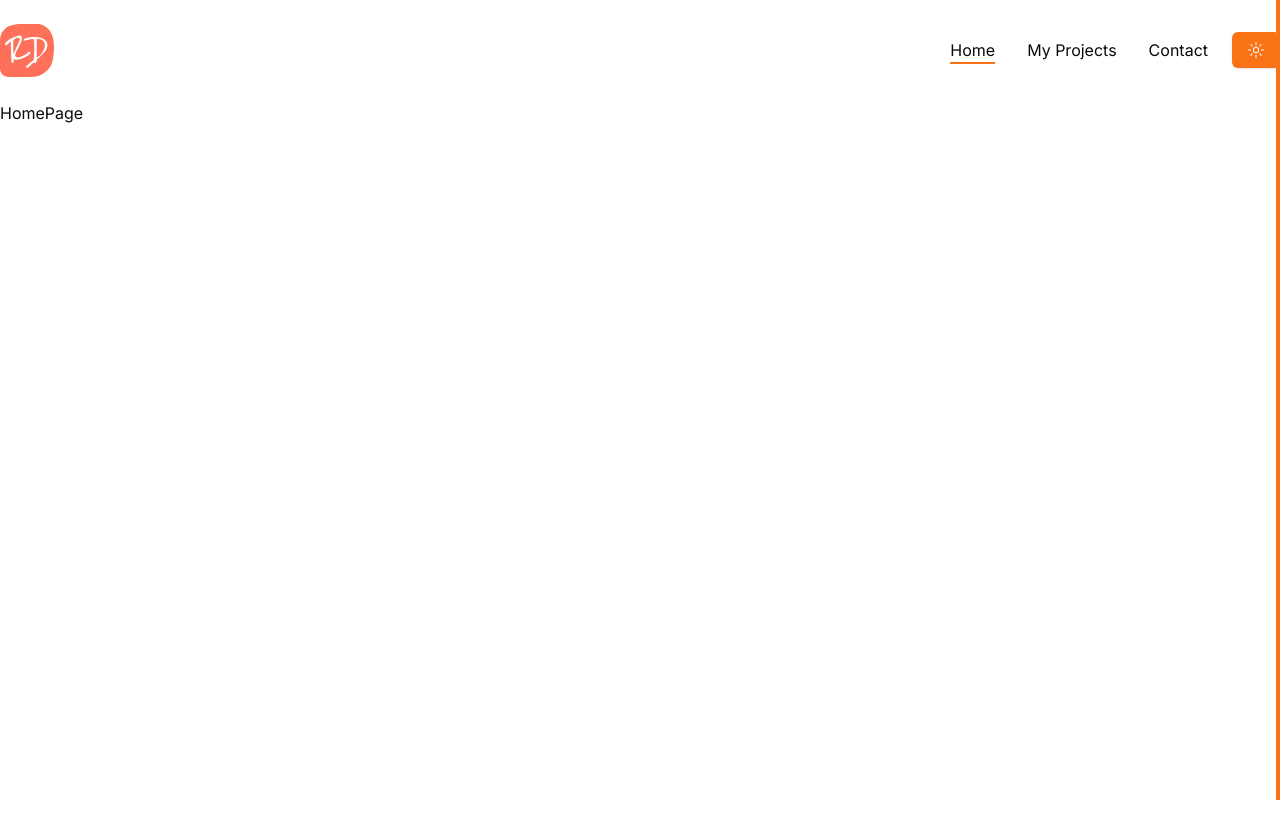
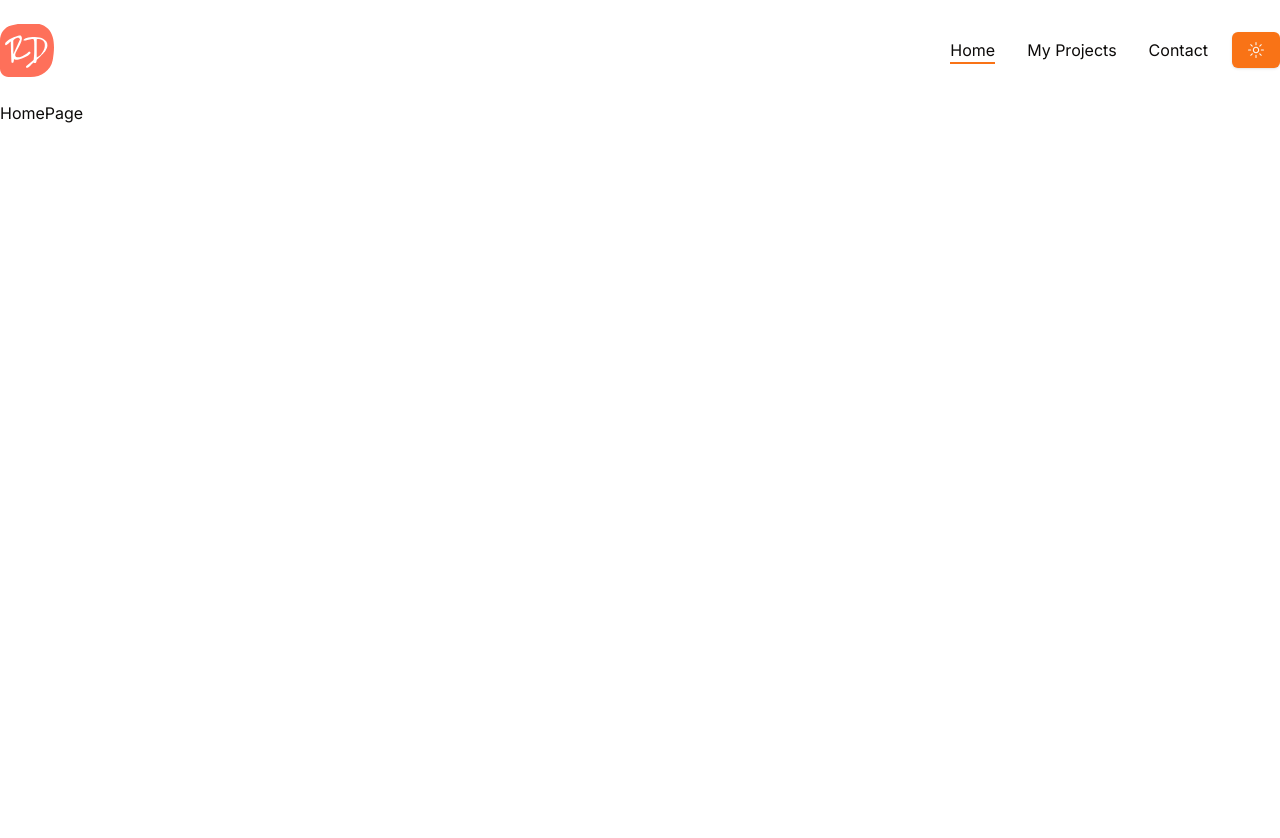
Before and after one commit to asifichy/Web_Portfolio, a Next.js app: page / in a window 1280 px wide. Shown: the top 838 px of the page. Built offline with nearby package versions, Linux system fonts and the light colour scheme.

Commit message:
scroll bug fix from template.jsx with typo mistake

```diff
--- a/app/template.jsx
+++ b/app/template.jsx
@@ -1,4 +1,4 @@
-'use client'
+'use client';
 
 import { motion } from 'framer-motion';
 import userScrollProgress from '@/hooks/userScrollProgress';
@@ -6,26 +6,27 @@ import userScrollProgress from '@/hooks/userScrollProgress';
 const variants = {
     hidden: { opacity: 0 },
     enter: { opacity: 1 },
-}
+};
 
-const Template = ({children}) => {
+const Template = ({ children }) => {
     const completion = userScrollProgress();
   return (
     <>
       <motion.main
         variants={variants}
-        initial="hidden"
-        animate="enter"
-        transition={{ type: "linear", delay: 0.4 }}
+        initial='hidden'
+        animate='enter'
+        transition={{ type: 'linear', delay: 0.2, duration: 0.4 }}
       >
         {children}
       </motion.main>
+      {/* Completion bar */}
       <span
-        style={{ transform: `translteY(${completion - 100}%)` }}
-        className="fixed z-50 bg-primary w-1 top-0 right-0
-        bottom-0 transition-all duration-700"
+        style={{ transform: `translateY(${completion - 100}%)` }}
+        className='fixed z-50 bg-primary w-1 top-0 right-0
+        bottom-0 transition-all duration-700'
       ></span>
-      <div className="h-[4000px]"></div>
+      <div className='h-[4000px]'></div>
     </>
   );
 }
--- a/hooks/userScrollProgress.jsx
+++ b/hooks/userScrollProgress.jsx
@@ -9,15 +9,16 @@ const useScrollProgress = () => {
       const scrollHeight = document.body.scrollHeight - window.innerHeight;
 
       if (scrollHeight) {
-        setCompletion(Math.round((currentProgress / scrollHeight) * 100)); // Fixed calculation
+        setCompletion(Number(currentProgress / scrollHeight). toFixed(2) * 100); // Fixed calculation
       }
     };
 
-    window.addEventListener("scroll", updateScrollCompletion); // Fixed `window`
+    window.addEventListener('scroll', updateScrollCompletion);
 
     return () => {
-      window.removeEventListener("scroll", updateScrollCompletion);
+      window.removeEventListener('scroll', updateScrollCompletion);
     };
+
   }, []);
 
   return completion;
```
